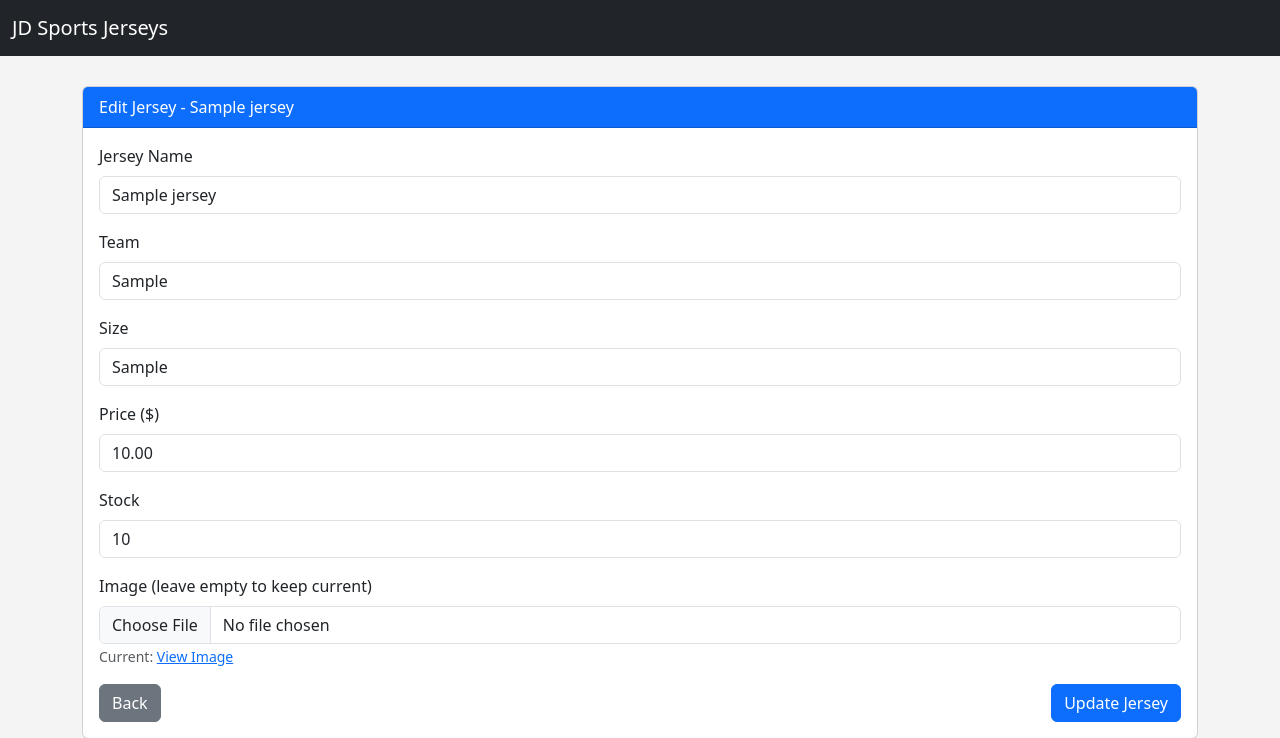
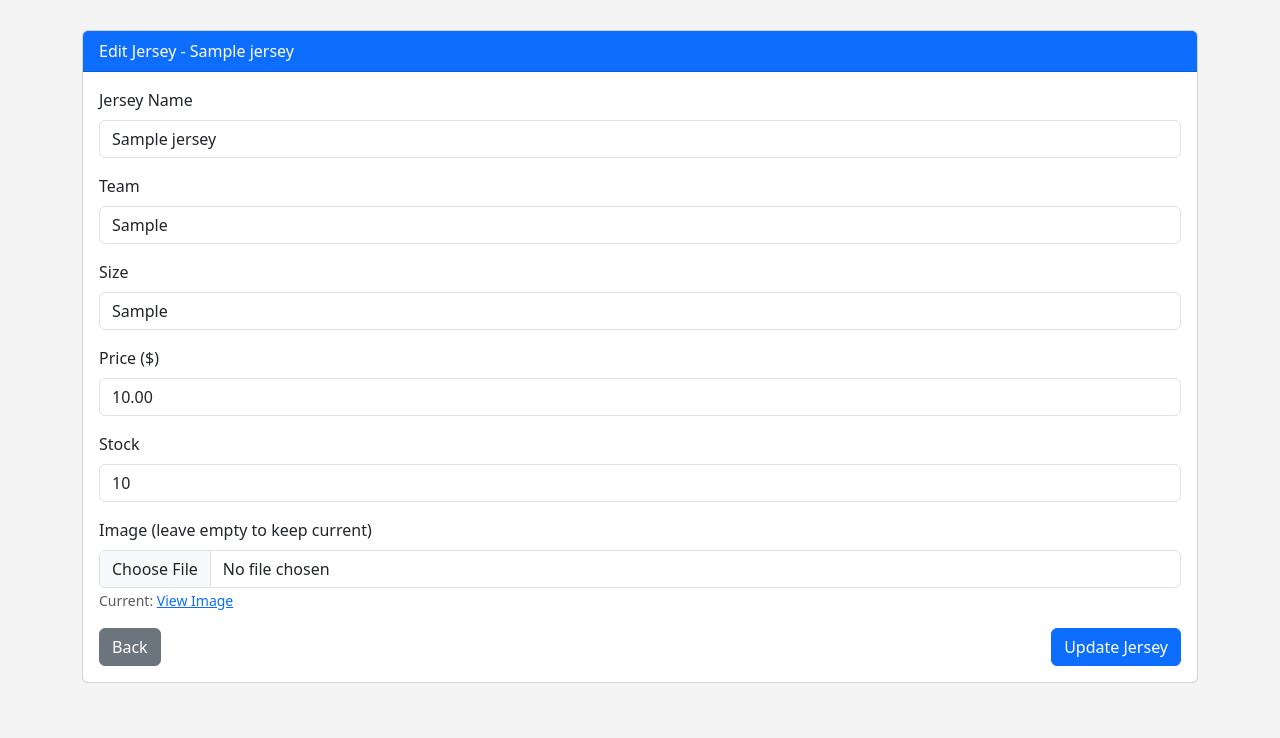
Before and after one commit to johnbabyjoel/jersey-store, a Django app: page /edit/1/ in a window 1280 px wide. Shown: the top 738 px of the page. Run offline with Django 5.2, Linux system fonts and the light colour scheme; tables that the repository leaves empty hold one stand-in row (values such as "Sample post").

Commit message:
Tamplate Update

```diff
--- a/templates/edit_jersey.html
+++ b/templates/edit_jersey.html
@@ -17,11 +17,7 @@
 <body>
 
   <!-- Navbar -->
-  <nav class="navbar navbar-dark bg-dark">
-    <div class="container-fluid">
-      <a class="navbar-brand" href="#">JD Sports Jerseys</a>
-    </div>
-  </nav>
+
 
   <div class="container">
     <div class="card mt-4">
```
